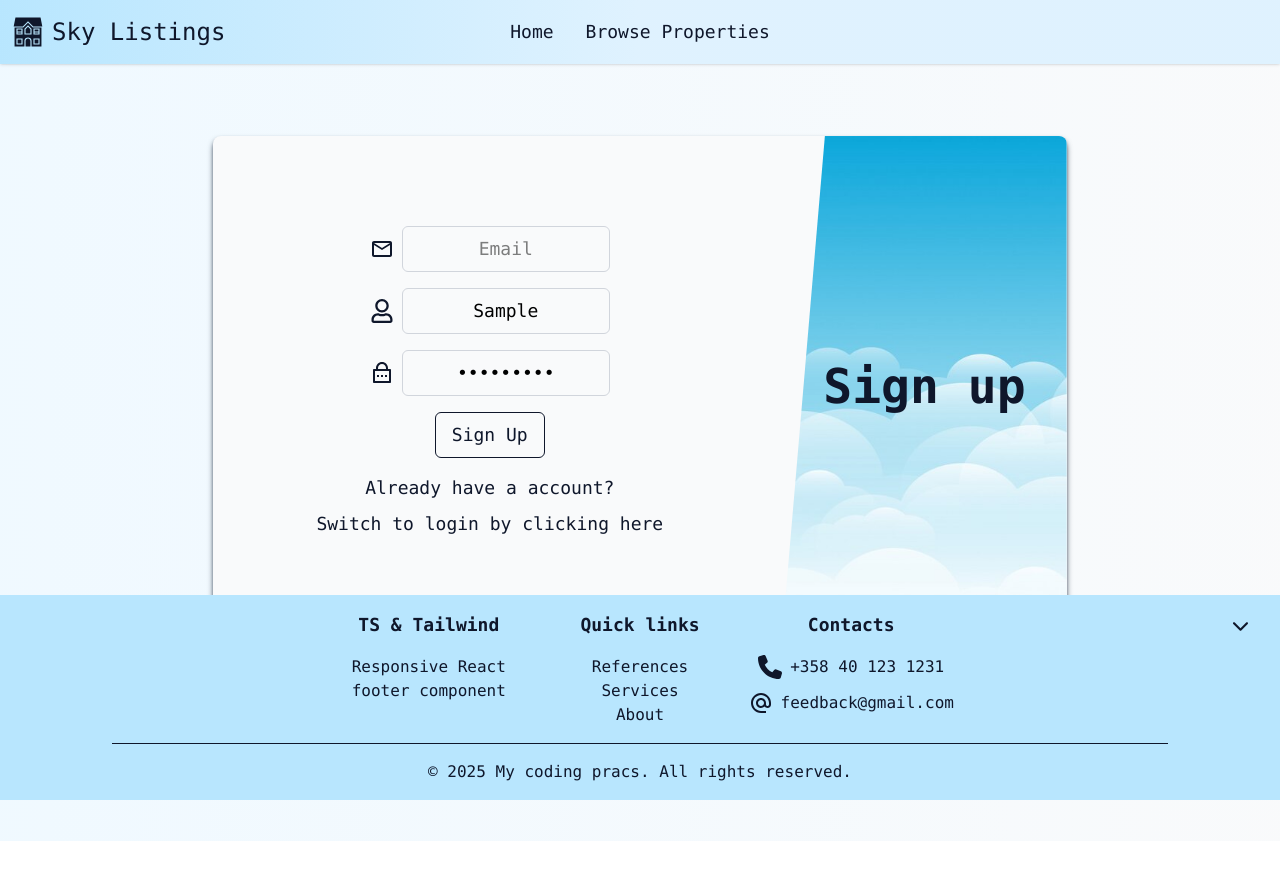
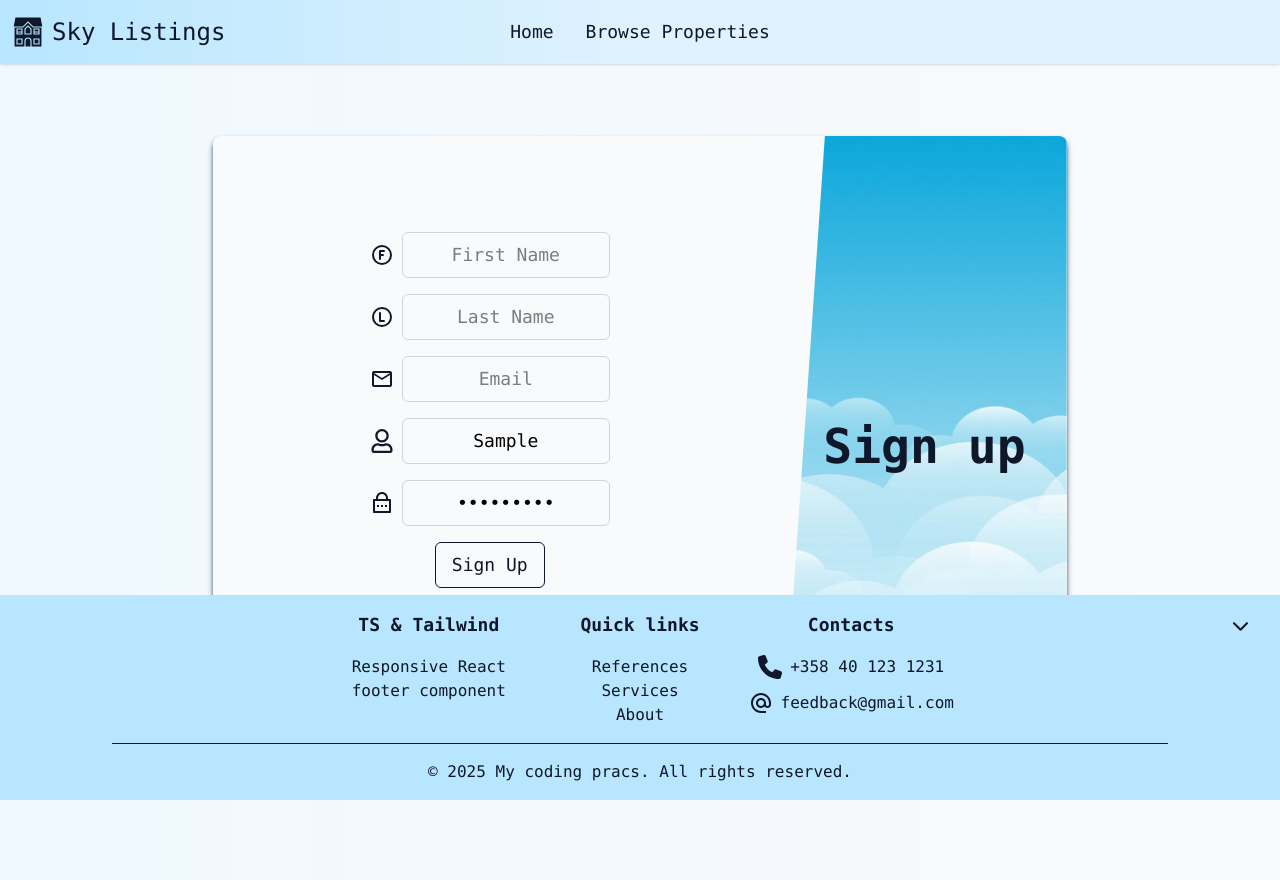
Before and after one commit to olliuhlbeck/sky-listings, a React (Vite) app in the folder frontend/: page /login in a window 1280 px wide. Both pictures are taken after typing "Sample", "Sample123" into the empty fields and a click on the button "Create one by clicking here". Shown: the top 880 px of the page. Before the commit the page ends 841 px from the top, so only its background shows below. Built offline with nearby package versions, Linux system fonts and the light colour scheme.

Commit message:
add first name and last name inputs

```diff
--- a/frontend/src/components/LoginComponents/LoginForm.tsx
+++ b/frontend/src/components/LoginComponents/LoginForm.tsx
@@ -11,10 +11,13 @@ import { useAuth } from '../../utils/useAuth';
 import { useNavigate } from 'react-router-dom';
 import Button from '../GeneralComponents/Button';
 import ToolTip from '../GeneralComponents/ToolTip';
+import { TbCircleLetterF, TbCircleLetterL } from 'react-icons/tb';
 
 const LoginForm = ({ action, setAction }: LoginComponentProps) => {
   const [inputs, setInputs] = useState<LoginInputs>({
     email: '',
+    firstName: '',
+    lastName: '',
     username: '',
     password: '',
   });
@@ -22,6 +25,8 @@ const LoginForm = ({ action, setAction }: LoginComponentProps) => {
     username?: string;
     email?: string;
     password?: string;
+    firstName?: string;
+    lastName?: string;
     generalError?: string;
   }>({});
 
@@ -33,6 +38,8 @@ const LoginForm = ({ action, setAction }: LoginComponentProps) => {
       email: '',
       username: '',
       password: '',
+      firstName: '',
+      lastName: '',
     });
     setErrors({});
   };
@@ -49,6 +56,16 @@ const LoginForm = ({ action, setAction }: LoginComponentProps) => {
     setInputs({ ...inputs, password: event.target.value });
     setErrors((prev) => ({ ...prev, password: '', generalError: '' }));
   };
+  const handleFirstNameChange = (
+    event: React.ChangeEvent<HTMLInputElement>,
+  ) => {
+    setInputs({ ...inputs, firstName: event.target.value });
+    setErrors((prev) => ({ ...prev, firstName: '', generalError: '' }));
+  };
+  const handleLastNameChange = (event: React.ChangeEvent<HTMLInputElement>) => {
+    setInputs({ ...inputs, lastName: event.target.value });
+    setErrors((prev) => ({ ...prev, lastName: '', generalError: '' }));
+  };
 
   const validateEmail = (email: string) => {
     // Basic email validation regex copied from internet
@@ -60,6 +77,12 @@ const LoginForm = ({ action, setAction }: LoginComponentProps) => {
   };
   const validatePassword = (password: string) => {
     return password.length >= 6 ? '' : 'Min. length 6 characters.';
+  };
+  const validateFirstName = (firstName: string) => {
+    return firstName.trim().length > 0 ? '' : 'First name is required.';
+  };
+  const validateLastName = (lastName: string) => {
+    return lastName.trim().length > 0 ? '' : 'Last name is required.';
   };
 
   const switchAction = () => {
@@ -75,18 +98,31 @@ const LoginForm = ({ action, setAction }: LoginComponentProps) => {
 
     const emailError =
       action === ActionType.SignUp ? validateEmail(inputs.email) : '';
+    const firstNameError =
+      action === ActionType.SignUp ? validateFirstName(inputs.firstName) : '';
+    const lastNameError =
+      action === ActionType.SignUp ? validateLastName(inputs.lastName) : '';
     const usernameError = validateUsername(inputs.username);
     const passwordError = validatePassword(inputs.password);
 
-    if (emailError || usernameError || passwordError) {
+    if (
+      emailError ||
+      firstNameError ||
+      lastNameError ||
+      usernameError ||
+      passwordError
+    ) {
       setErrors({
         email: emailError,
+        firstName: firstNameError,
+        lastName: lastNameError,
         username: usernameError,
         password: passwordError,
       });
       return;
     }
 
+    try {
       if (action === ActionType.Login) {
         const response = await fetch('http://localhost:3000/login/', {
           method: 'POST',
@@ -117,12 +153,14 @@ const LoginForm = ({ action, setAction }: LoginComponentProps) => {
           },
           body: JSON.stringify({
             email: inputs.email,
+            firstName: inputs.firstName,
+            lastName: inputs.lastName,
             username: inputs.username,
             password: inputs.password,
           }),
         });
+        if (response.ok) {
           const data = await response.json();
-      if (response.ok) {
           login(data.token);
         } else {
           const data = await response.json();
@@ -136,14 +174,27 @@ const LoginForm = ({ action, setAction }: LoginComponentProps) => {
       }
       resetForm();
       navigate('/');
+    } catch {
+      setErrors((prev) => ({
+        ...prev,
+        generalError:
+          'Network error. Please check your connection and try again.',
+      }));
+    }
   };
 
   const isFormValid =
     inputs.username.trim().length > 0 &&
     inputs.password.length >= 6 &&
+    (action === ActionType.Login ||
+      (inputs.firstName.trim().length > 0 &&
+        inputs.lastName.trim().length > 0 &&
+        inputs.email.trim().length > 0)) &&
     !errors.username &&
     !errors.email &&
-    !errors.password;
+    !errors.password &&
+    !errors.firstName &&
+    !errors.lastName;
 
   return (
     <form
@@ -153,6 +204,56 @@ const LoginForm = ({ action, setAction }: LoginComponentProps) => {
     >
       <div className='md:hidden w-full flex items-center justify-center mb-16'></div>
       {action === ActionType.SignUp && (
+        <>
+          {/* First Name Field */}
+          <div className='flex flex-col space-y-1'>
+            <div className='flex space-x-2 items-center'>
+              <IconComponent
+                icon={TbCircleLetterF}
+                className='self-center'
+                aria-hidden='true'
+              />
+              <InputField
+                name='firstNameInput'
+                type='text'
+                value={inputs.firstName}
+                onChange={handleFirstNameChange}
+                placeholder='First Name'
+                className='w-52 dark:bg-gray'
+              />
+            </div>
+            {errors.firstName && (
+              <span className='text-red-500 text-xs md:text-base'>
+                {errors.firstName}
+              </span>
+            )}
+          </div>
+
+          {/* Last Name Field */}
+          <div className='flex flex-col space-y-1'>
+            <div className='flex space-x-2 items-center'>
+              <IconComponent
+                icon={TbCircleLetterL}
+                className='self-center'
+                aria-hidden='true'
+              />
+              <InputField
+                name='lastNameInput'
+                type='text'
+                value={inputs.lastName}
+                onChange={handleLastNameChange}
+                placeholder='Last Name'
+                className='w-52 dark:bg-gray'
+              />
+            </div>
+            {errors.lastName && (
+              <span className='text-red-500 text-xs md:text-base'>
+                {errors.lastName}
+              </span>
+            )}
+          </div>
+
+          {/* Email Field */}
           <div className='flex flex-col space-y-1'>
             <div className='flex space-x-2 items-center'>
               <IconComponent
@@ -170,11 +271,12 @@ const LoginForm = ({ action, setAction }: LoginComponentProps) => {
               />
             </div>
             {errors.email && (
-            <span className='text-red-500 text-xs md:text-base lg:text-lg'>
+              <span className='text-red-500 text-xs md:text-base'>
                 {errors.email}
               </span>
             )}
           </div>
+        </>
       )}
 
       <div className='flex flex-col space-y-1'>
@@ -194,7 +296,7 @@ const LoginForm = ({ action, setAction }: LoginComponentProps) => {
           />
         </div>
         {errors.username && (
-          <span className='text-red-500 text-xs md:text-base lg:text-lg'>
+          <span className='text-red-500 text-xs md:text-base'>
             {errors.username}
           </span>
         )}
@@ -217,7 +319,7 @@ const LoginForm = ({ action, setAction }: LoginComponentProps) => {
           />
         </div>
         {errors.password && (
-          <span className='text-red-500 text-xs md:text-base lg:text-lg'>
+          <span className='text-red-500 text-xs md:text-base'>
             {errors.password}
           </span>
         )}
@@ -247,18 +349,18 @@ const LoginForm = ({ action, setAction }: LoginComponentProps) => {
       )}
 
       {errors.generalError && (
-        <span className='text-red-500 text-xs md:text-base lg:text-lg w-52'>
+        <span className='text-red-500 text-xs md:text-base w-52'>
           {errors.generalError}
         </span>
       )}
 
-      <div className='text-xs md:text-base lg:text-lg'>
+      <div className='text-xs md:text-base lg:text-lg pb-1 md:pb-8'>
         {action === ActionType.Login
           ? 'Do not have an account?'
           : 'Already have a account?'}
         <Button
           type='button'
-          ClassName='bg-transparent dark:bg-transparent '
+          ClassName='bg-transparent dark:bg-transparent'
           onClick={switchAction}
         >
           {action === ActionType.Login
--- a/frontend/src/components/LoginComponents/LoginPageTitle.tsx
+++ b/frontend/src/components/LoginComponents/LoginPageTitle.tsx
@@ -6,7 +6,7 @@ const LoginPageTitle = ({ action }: LoginComponentProps) => {
     <>
       {/* Title and background on top for smaller screens */}
       <div
-        className="md:hidden absolute top-0 left-0 right-0 h-2/10 bg-[url('./assets/loginBackground.jpg')] dark:bg-[url('./assets/loginBgDarkMode.png')] bg-cover bg-center bg-no-repeat flex items-center justify-center z-10"
+        className="md:hidden absolute top-0 left-0 right-0 h-1/5 bg-[url('./assets/loginBackground.jpg')] dark:bg-[url('./assets/loginBgDarkMode.png')] bg-cover bg-center bg-no-repeat flex items-center justify-center z-10"
         style={{
           clipPath: 'polygon(0% 0, 100% 0, 100% 100%, 0 100%)',
         }}
--- a/frontend/src/pages/LoginPage/LoginPage.tsx
+++ b/frontend/src/pages/LoginPage/LoginPage.tsx
@@ -14,8 +14,8 @@ const LoginPage = () => {
   const [action, setAction] = useState<ActionType>(initialAction);
 
   return (
-    <div className='relative bg-gray-50 dark:bg-blue-950 flex items-center rounded-lg w-5/6 md:w-4/6 min-w-[256px] h-[500px] shadow-md shadow-gray-700 mt-16 mx-auto gap-4 overflow-hidden'>
-      <div className='w-full md:w-auto flex-1'>
+    <div className='relative p- bg-gray-50 dark:bg-blue-950 flex items-center rounded-lg w-5/6 md:w-4/6 min-w-[256px] md:h-[620px] shadow-md shadow-gray-700 mt-16 mx-auto gap-4 overflow-hidden'>
+      <div className='w-full md:w-auto flex-1 pt-16 pb-2 md:pb-4'>
         <LoginForm action={action} setAction={setAction} />
       </div>
       <LoginPageTitle action={action} setAction={setAction} />
```
Lines whose indentation alone changed are shown as unchanged.
